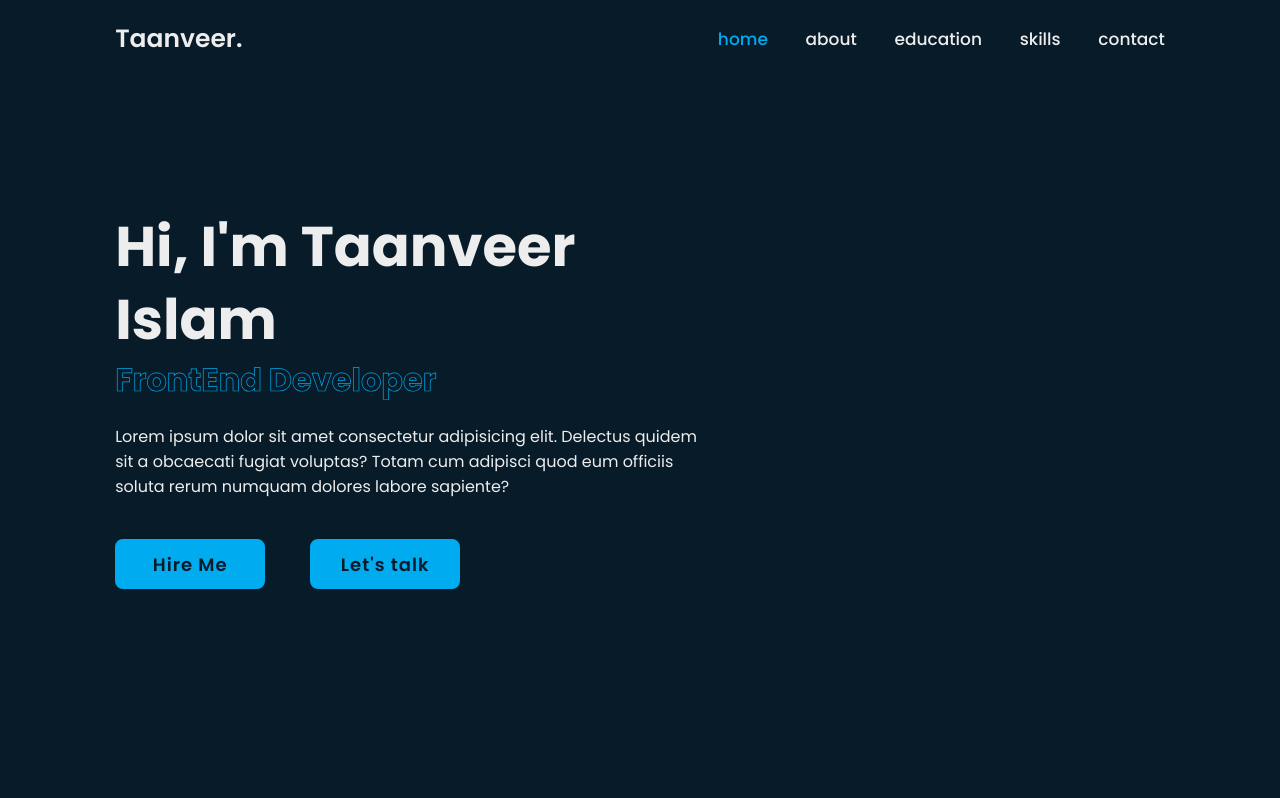
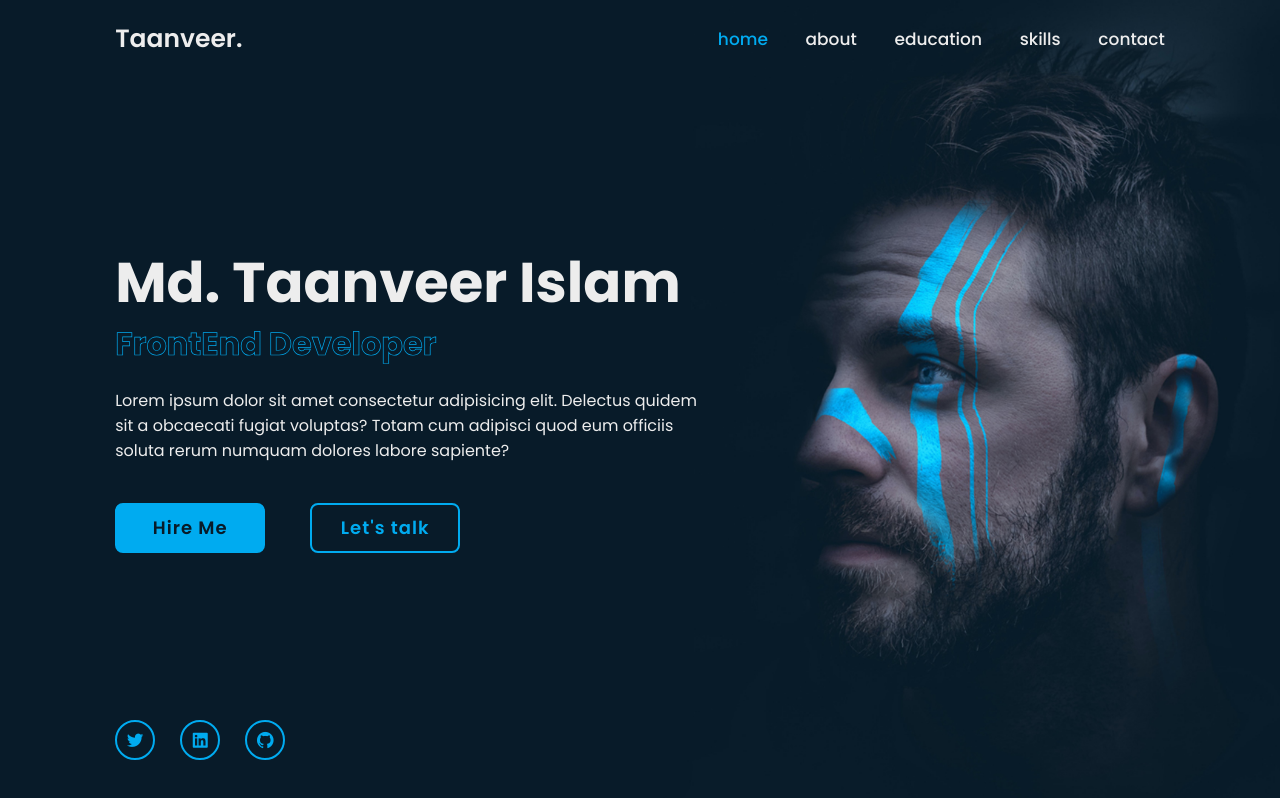
Before and after one commit to Taanveer22/my-portfolio, a plain HTML site: page index.html in a window 1280 px wide. Drawn offline with nearby package versions, Linux system fonts and the light colour scheme.

Commit message:
alhamdulliah banner section done

```diff
--- a/css/style.css
+++ b/css/style.css
@@ -20,19 +20,19 @@
     --main-color: #00abf0;
 }
 
-html{
+html {
     font-size: 62.5%;
     overflow-x: hidden;
 }
 
-body{
+body {
     background: var(--bg-color);
     color: var(--text-color);
 }
 
 
 /* header related css */
-.header{
+.header {
     position: fixed;
     top: 0;
     left: 0;
@@ -45,13 +45,13 @@ body{
     z-index: 100;
 }
 
-.logo{
+.logo {
     font-size: 2.5rem;
     font-weight: 600;
     color: var(--text-color);
 }
 
-.navbar a{
+.navbar a {
     font-size: 1.7rem;
     color: var(--text-color);
     font-weight: 500;
@@ -60,57 +60,60 @@ body{
 }
 
 .navbar a:hover,
-.navbar a.active{
+.navbar a.active {
     color: var(--main-color);
 }
 
-#menu-icon{
+#menu-icon {
     font-size: 3.5rem;
     cursor: pointer;
-    color:var(--text-color);
+    color: var(--text-color);
     display: none;
 }
 
 /* home related css */
-section{
+section {
     min-height: 100vh;
     padding: 10rem 9% 2rem;
 }
 
-.home{
+.home {
     display: flex;
     align-items: center;
     padding: 0 9%;
+    background: url('./../images/home.jpg') no-repeat;
+    background-size: cover;
+    background-position: center;
 }
 
-.home-content{
+.home-content {
     max-width: 60rem;
 }
 
-.home-content h1{
+.home-content h1 {
     font-size: 5.6rem;
     font-weight: 700;
     line-height: 1.3;
 }
 
-.home-content .text-animate{
+.home-content .text-animate {
     position: relative;
     width: 32.8rem;
 }
 
-.home-content .text-animate h3{
+.home-content .text-animate h3 {
     font-size: 3.2rem;
     font-weight: 700;
     color: transparent;
     -webkit-text-stroke: .7px var(--main-color);
 }
 
-.home-content p{
+.home-content p {
     font-size: 1.6rem;
     margin: 2rem 0 4rem;
 }
 
-.btn-box{
+.btn-box {
     position: relative;
     display: flex;
     justify-content: space-between;
@@ -118,7 +121,7 @@ section{
     height: 5rem;
 }
 
-.btn-box .btn{
+.btn-box .btn {
     position: relative;
     display: inline-flex;
     justify-content: center;
@@ -132,4 +135,100 @@ section{
     font-weight: 600;
     letter-spacing: .1rem;
     color: var(--bg-color);
+    z-index: 1;
+    overflow: hidden;
+    transition: .5s;
 }
+
+.btn-box .btn:hover {
+    color: var(--main-color);
+}
+
+.btn-box .btn:nth-child(2) {
+    background: transparent;
+    color: var(--main-color);
+}
+
+.btn-box .btn:nth-child(2):hover {
+    color: var(--bg-color);
+}
+
+.btn-box .btn:nth-child(2)::before {
+    background: var(--main-color);
+}
+
+.btn-box .btn::before {
+    content: "";
+    position: absolute;
+    top: 0;
+    left: 0;
+    width: 0;
+    height: 100%;
+    background: var(--bg-color);
+    z-index: -1;
+    transition: .5s;
+}
+
+.btn-box .btn:hover::before {
+    width: 100%;
+}
+
+.home-sci {
+    position: absolute;
+    bottom: 4rem;
+    width: 170px;
+    display: flex;
+    justify-content: space-between;
+}
+
+.home-sci a {
+    position: relative;
+    display: inline-flex;
+    justify-content: center;
+    align-items: center;
+    width: 40px;
+    height: 40px;
+    background: transparent;
+    border: .2rem solid var(--main-color);
+    border-radius: 50%;
+    font-size: 20px;
+    color: var(--main-color);
+    z-index: 1;
+    overflow: hidden;
+    transition: .5s;
+}
+
+.home-sci a:hover{
+    color: var(--bg-color);
+}
+
+.home-sci a::before {
+    content: '';
+    position: absolute;
+    top: 0;
+    left: 0;
+    width: 0;
+    height: 100%;
+    background: var(--main-color);
+    z-index: -1;
+    transition: .5s;
+}
+
+.home-sci a:hover::before{
+    width: 100%;
+}
+
+.home-imgHover{
+    position: absolute;
+    top: 0;
+    right: 0;
+    width: 45%;
+    height: 100%;
+    background: transparent;
+    transition: 3s;
+}
+
+.home-imgHover:hover{
+    background: var(--bg-color);
+    opacity: .8;
+}
--- a/index.html
+++ b/index.html
@@ -7,6 +7,7 @@
     <title>Web Developer Taanveer</title>
     <!-- css linked -->
     <link rel="stylesheet" href="css/style.css">
+    <link rel="stylesheet" href="css/responsive.css.css">
 
     <!-- boxicons linked -->
     <link href='https://unpkg.com/boxicons@2.1.4/css/boxicons.min.css' rel='stylesheet'>
@@ -33,7 +34,7 @@
     <!-- home section design -->
     <section class="home" id="home">
         <div class="home-content">
-            <h1>Hi, I'm <span>Taanveer Islam</span></h1>
+            <h1>Md. <span>Taanveer</span> Islam</h1>
             <div class="text-animate">
                 <h3>FrontEnd Developer</h3>
             </div>
@@ -43,6 +44,14 @@
                 <a href="#" class="btn">Hire Me</a>
                 <a href="#" class="btn">Let's talk</a>
             </div>
+
+            <div class="home-sci">
+                <a href="#"><i class='bx bxl-twitter'></i></a>
+                <a href="#"><i class='bx bxl-linkedin-square'></i></a>
+                <a href="#"><i class='bx bxl-github'></i></a>
+            </div>
+
+            <div class="home-imgHover"></div>
         </div>
     </section>
 
```
Also changed, not shown: css/responsive.css (added), images/about.jpg (added), images/home.jpg (added).
